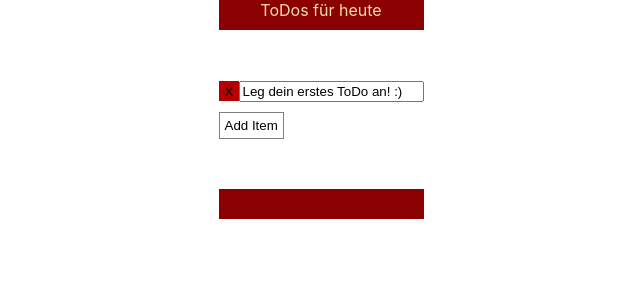
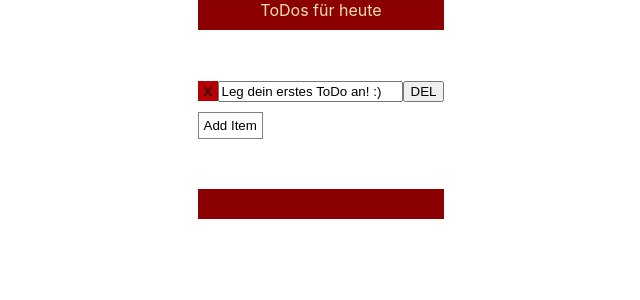
Before and after one commit to olrchhlm/ToDoApp-React, a React (Create React App) app: page / in a window 1280 px wide. Shown: the top 300 px of the page, without its empty margins (319-959 px from the left). Built offline with nearby package versions, Linux system fonts and the light colour scheme.

Commit message:
added remove button

```diff
--- a/src/App.css
+++ b/src/App.css
@@ -33,6 +33,12 @@
   border: none;
 }
 
+remove-button {
+  height: 20px;
+  width: 20px;
+  border: none;
+}
+
 .footer {
   margin-top: 50px;
   background: darkred;
--- a/src/components/List.js
+++ b/src/components/List.js
@@ -17,6 +17,12 @@ function ListComponent(props) {
           onChange={event => props.changeTitle(props.index, event.target.value)}
         />
       </form>
+      <button
+        class="remove-button"
+        onClick={() => props.deleteToDo(props.index)}
+      >
+        DEL
+      </button>
     </div>
   );
 }
@@ -81,6 +87,13 @@ class List extends React.Component {
     });
   }
 
+  deleteToDo(index) {
+    let updatedList = [...this.state.listOfItems.splice(index, 1)];
+    this.setState({
+      listOfItems: updatedList
+    });
+  }
+
   render() {
     return (
       <div>
@@ -92,6 +105,7 @@ class List extends React.Component {
             index={i}
             onClick={() => this.toggleIsDone(i)}
             changeTitle={this.changeTitle}
+            deleteToDo={this.deleteToDo}
           />
         ))}
 
```
